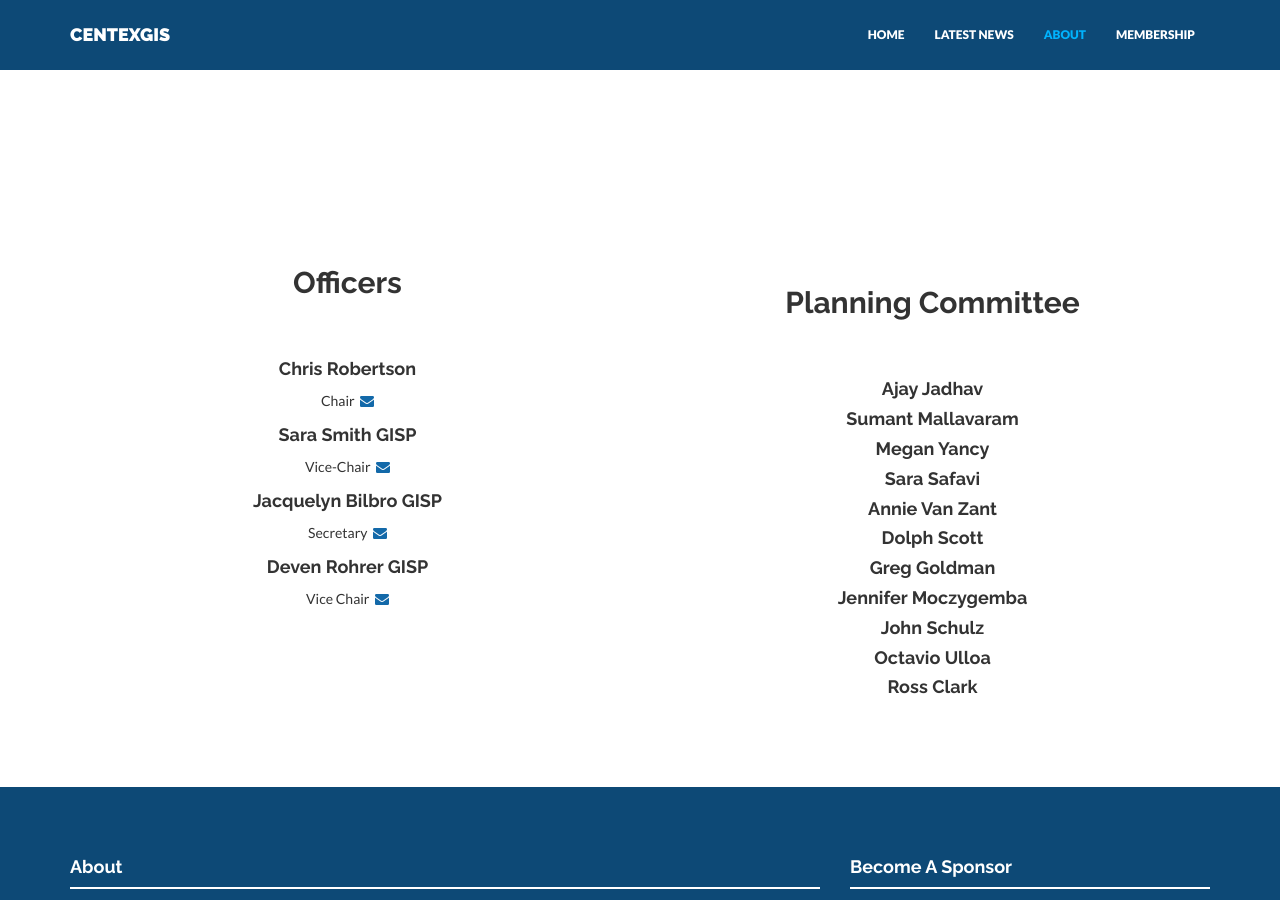
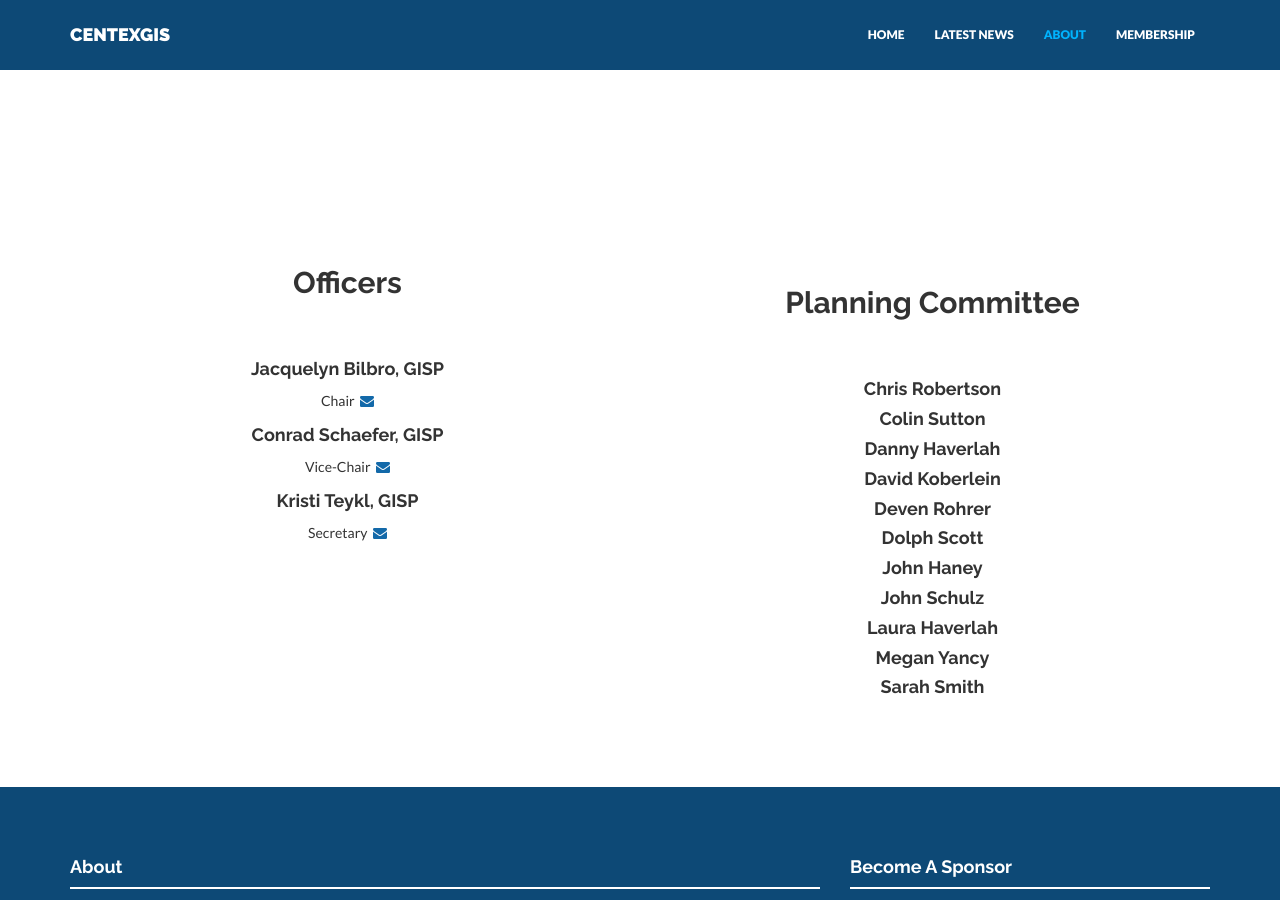
Before and after one commit to centexgis/centexgis.github.io, a Jekyll site: the page built from about.html, in a window 1280 px wide and 900 px high. Built offline with Jekyll 4.4.1, drawn with Linux system fonts in a browser that asks for light colours; nearby versions of some CDN libraries.

Commit message:
members update

```diff
--- a/_config.yml
+++ b/_config.yml
@@ -50,38 +50,33 @@ email: centexgis@gmail.com
 
 # Members information. Shown on About page.
 members:
-  - name: Chris Robertson
+  - name: Jacquelyn Bilbro, GISP
     position: Chair
     social:
       - title: envelope #use for email address
-        url: mailto:crobertson@stegerbizzell.com
-  - name: Sara Smith GISP
+        url: mailto:jacqcmb@gmail.com
+  - name: Conrad Schaefer, GISP
     position: Vice-Chair
     social:
       - title: envelope #use for email address
-        url: mailto:sara.smith@austintexas.gov
-  - name: Jacquelyn Bilbro GISP
+        url: mailto:frshtrax@yahoo.com
+  - name: Kristi Teykl, GISP
     position: Secretary
     social:
       - title: envelope #use for email address
-        url: mailto:jacqcmb@gmail.com
-  - name: Deven Rohrer GISP
-    position: Vice Chair
-    social:
-      - title: envelope #use for email address
-        url: mailto:Deven.Rohrer@atkinsglobal.com
+        url: mailto:kristi.teykl@aecom.com
 committees:
-- name: Ajay Jadhav
-- name: Sumant Mallavaram
+- name: Chris Robertson
+- name: Colin Sutton
+- name: Danny Haverlah
+- name: David Koberlein
+- name: Deven Rohrer
+- name: Dolph Scott
+- name: John Haney
+- name: John Schulz
+- name: Laura Haverlah
 - name: Megan Yancy
-- name: Sara Safavi
-- name: Annie Van Zant
-- name: Dolph Scott
-- name: Greg Goldman
-- name: Jennifer Moczygemba
-- name: John Schulz
-- name: Octavio Ulloa
-- name: Ross Clark
+- name: Sarah Smith
 
 # # Clients information. Shown on Home and About pages.
 # clients:
```
